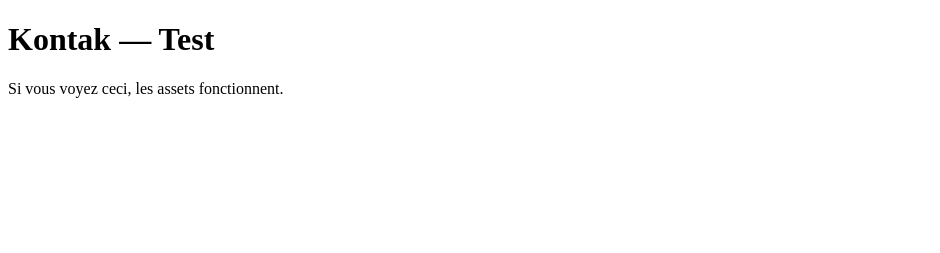
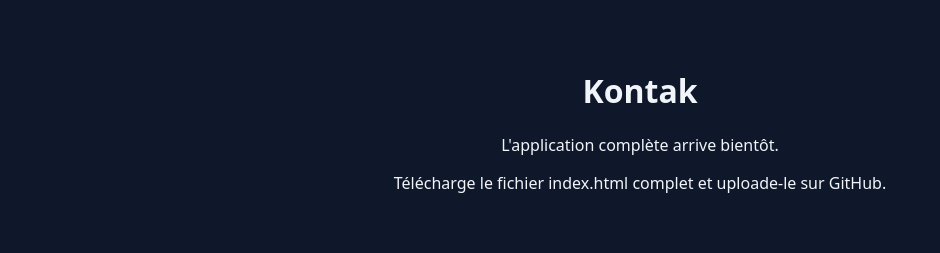
Before and after one commit to pipoxdavensonazor-bot/kontak, a website: page index.html in a window 1280 px wide. Shown: the whole page, without its empty margins (0-940 px from the left). Drawn offline with Linux system fonts and the light colour scheme.

Commit message:
Replace test page with clear status

```diff
--- a/index.html
+++ b/index.html
@@ -1,8 +1,13 @@
 <!DOCTYPE html>
-<html>
-<head><title>Kontak</title></head>
-<body>
-<h1>Kontak — Test</h1>
-<p>Si vous voyez ceci, les assets fonctionnent.</p>
+<html lang="ht">
+<head>
+<meta charset="utf-8">
+<meta name="viewport" content="width=device-width, initial-scale=1">
+<title>Kontak</title>
+</head>
+<body style="font-family:system-ui;background:#0f172a;color:#f1f5f9;padding:40px;text-align:center">
+<h1>Kontak</h1>
+<p>L'application complète arrive bientôt.</p>
+<p>Télécharge le fichier index.html complet et uploade-le sur GitHub.</p>
 </body>
 </html>
```
